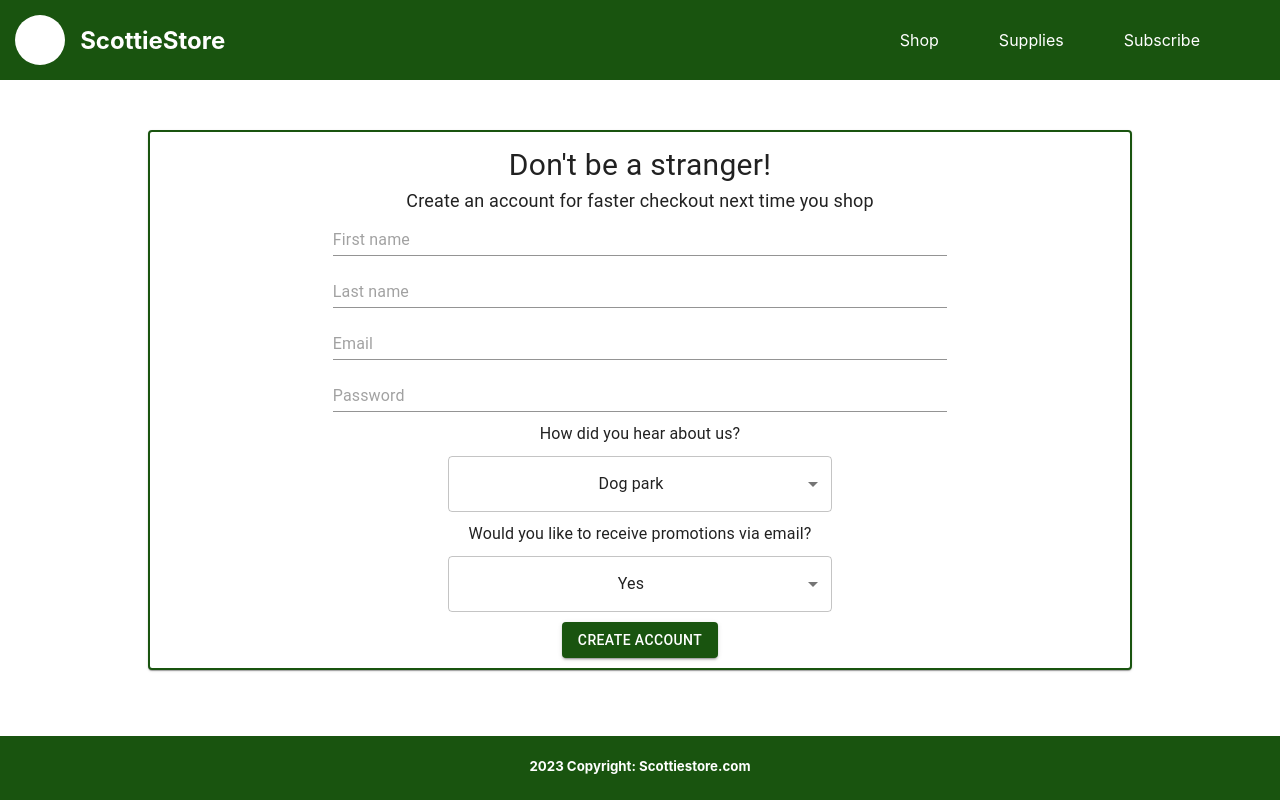
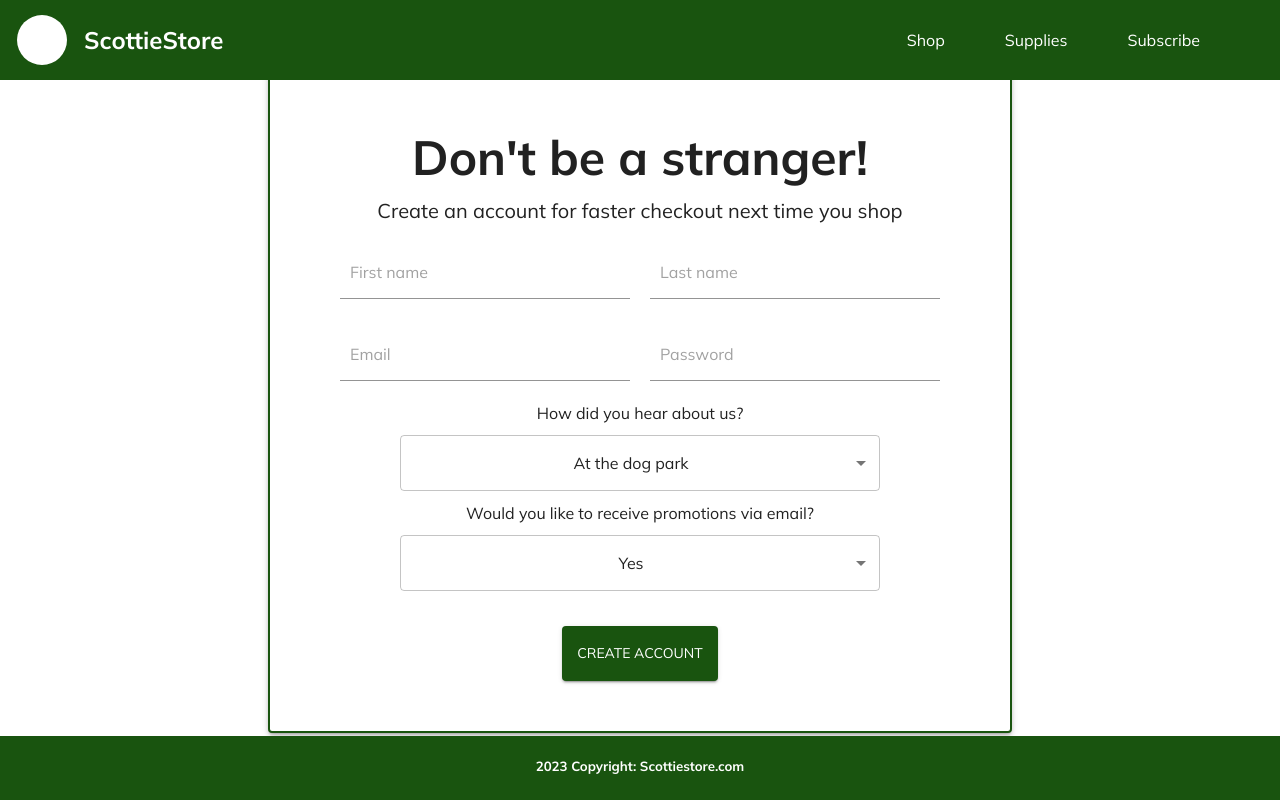
Before and after one commit to MagReda16/fullstack-project-sure, a React (Create React App) app in the folder intsureview_fe/: page / in a window 1280 px wide. Built offline with nearby package versions, Linux system fonts and the light colour scheme.

Commit message:
modify styles in submitmodal, subscribeform, add global font

```diff
--- a/intsureview_fe/public/index.html
+++ b/intsureview_fe/public/index.html
@@ -1,14 +1,15 @@
 <!DOCTYPE html>
 <html lang="en">
+
 <head>
   <meta charset="utf-8" />
+  <link rel="preconnect" href="https://fonts.googleapis.com">
+  <link rel="preconnect" href="https://fonts.gstatic.com" crossorigin>
+  <link href="https://fonts.googleapis.com/css2?family=Mulish:wght@400;700&display=swap" rel="stylesheet">
   <link rel="icon" href="%PUBLIC_URL%/favicon.ico" />
   <meta name="viewport" content="width=device-width, initial-scale=1" />
   <meta name="theme-color" content="#000000" />
-    <meta
-      name="description"
-      content="Web site created using create-react-app"
-    />
+  <meta name="description" content="Web site created using create-react-app" />
   <link rel="apple-touch-icon" href="%PUBLIC_URL%/logo192.png" />
   <!--
       manifest.json provides metadata used when your web app is installed on a
@@ -26,6 +27,7 @@
     -->
   <title>React App</title>
 </head>
+
 <body>
   <noscript>You need to enable JavaScript to run this app.</noscript>
   <div id="root"></div>
@@ -40,4 +42,5 @@
       To create a production bundle, use `npm run build` or `yarn build`.
     -->
 </body>
+
 </html>
--- a/intsureview_fe/src/App.css
+++ b/intsureview_fe/src/App.css
@@ -1,3 +1,5 @@
+@import url('https://fonts.googleapis.com/css2?family=Mulish:wght@400;700&display=swap');
+
 .App {
   display: flex;
   height: 100vh;
@@ -5,4 +7,5 @@
   justify-content: center;
   text-align: center;
   align-items: center;
+  font-family: 'Mulish', sans-serif;
 }
--- a/intsureview_fe/src/App.js
+++ b/intsureview_fe/src/App.js
@@ -1,15 +1,23 @@
-import './App.css';
+import { ThemeProvider } from '@mui/material/styles';
+import theme from './theme';
 import Header from './Header/Header'
 import Footer from './Footer/Footer'
 import SubscribeForm from './Form/SubscribeForm';
+import './App.css';
+
 
 function App() {
+
   return (
-    <div className="App">
-      <Header />
-      <SubscribeForm />
-      <Footer />
-    </div>
+    <ThemeProvider theme={theme}>
+      <div className="App">
+        <Header />
+
+        <SubscribeForm />
+
+        <Footer />
+      </div>
+    </ThemeProvider>
   );
 }
 
--- a/intsureview_fe/src/Form/FormStyles.js
+++ b/intsureview_fe/src/Form/FormStyles.js
@@ -4,33 +4,57 @@ export const formStyles = {
     flexDirection: 'column',
     justifyContent: 'center',
     alignItems: 'center',
-    padding: '10px',
+    width: '50%',
+    padding: '50px',
     border: '2px solid #19540F',
   },
   title: {
-    fontSize: '30px',
-  },
-  subtitle: {
-    fontSize: '18px',
+    fontWeight: '700',
+    padding: '10px'
   },
   formContent: {
     display: 'flex',
+    flexDirection: 'column',
+    width: '100%',
+  },
+  inputContainer: {
+    display: 'flex',
     flexDirection: 'row',
-    width: '80%',
+    justifyContent: 'space-between',
+    margin: '10px',
   },
   input: {
-    width: '80%',
+    width: '100%',
     margin: '10px',
+    ':after': { borderBottomColor: 'black' },
+    padding: '10px',
   },
   selects: {
-    width: '50%',
+    width: '75%',
     margin: '10px',
+    "&.MuiOutlinedInput-root": {
+      "&:hover fieldset": {
+        borderColor: "#000"
+      },
+      "&.Mui-focused fieldset": {
+        borderColor: "#000"
+      }
+    }
   },
   button: {
-    bgcolor: '#19540F',
+    backgroundColor: '#19540F',
+    marginTop: '25px',
+    padding: '15px',
     ':hover': {
-      bgcolor: '#CEDDCC',
-      color: '#000000',
+      backgroundColor: '#CEDDCC',
+      color: '#000',
     },
   },
+  errorTooltip: {
+    fontSize: '12px',
+    backgroundColor: "#fff",
+    padding: '10px',
+    color: "#000",
+    border: '1px solid black'
+  },
 };
--- a/intsureview_fe/src/Form/SubmitModal.js
+++ b/intsureview_fe/src/Form/SubmitModal.js
@@ -13,16 +13,17 @@ const SubmitModal = ({ isModalOpen, setIsModalOpen, modalContent }) => {
       onClose={handleClose}
     >
       <Box sx={submitModalStyles.container}>
-        {modalContent.icon}
-        <Typography variant="h3">
+        <Box sx={submitModalStyles.iconContainer}>
+          {modalContent.icon}
+        </Box>
+        <Typography variant='h2' sx={submitModalStyles.title}>
           {modalContent.title}
         </Typography>
-        <Typography>
+        <Typography variant='h5'>
           {modalContent.content}
         </Typography>
-
       </Box>
-    </Modal>
+    </Modal >
   );
 }
 
--- a/intsureview_fe/src/Form/SubmitModalStyles.js
+++ b/intsureview_fe/src/Form/SubmitModalStyles.js
@@ -8,15 +8,26 @@ export const submitModalStyles = {
     top: '50%',
     left: '50%',
     transform: 'translate(-50%, -50%)',
-    width: '30%',
+    width: '40%',
     height: '30%',
-    backgroundColor: 'background.paper',
+    backgroundColor: '#fff',
     border: '2px solid #000',
     borderRadius: '5px',
     boxShadow: 24,
-    padding: '30px'
+    padding: '50px',
+    textAlign: 'center',
+  },
+  iconContainer: {
+    display: 'flex',
+    justifyContent: 'center',
+    alignItems: 'center',
+    position: 'fixed',
+    top: 0,
+    width: '100%',
+    height: '20%',
+    backgroundColor: '#CEDDCC',
   },
   title: {
-    fontsize: '24px'
+    marginTop: '30px'
   }
 }
--- a/intsureview_fe/src/Form/SubscribeForm.js
+++ b/intsureview_fe/src/Form/SubscribeForm.js
@@ -1,7 +1,7 @@
 import React, { useState } from 'react';
+import { useForm, Controller } from "react-hook-form";
 import axios from 'axios'
-import { useForm, Controller } from "react-hook-form";
-import { Button, Input, Select, MenuItem, Box, Typography, Paper } from "@mui/material";
+import { Button, Input, Select, MenuItem, Box, Typography, Paper, Tooltip } from "@mui/material";
 import ErrorIcon from '@mui/icons-material/Error';
 import FavoriteBorderIcon from '@mui/icons-material/FavoriteBorder';
 import SubmitModal from './SubmitModal';
@@ -11,57 +11,58 @@ const SubscribeForm = () => {
   const [isModalOpen, setIsModalOpen] = useState(false);
   const [modalContent, setModalContent] = useState({ title: '', content: '', icon: '' });
 
-
-  const { register, control, handleSubmit, formState: { errors } } = useForm({
+  const { register, control, handleSubmit, reset, formState: { errors } } = useForm({
     defaultValues: {
       firstname: '',
       lastname: '',
       email: '',
       password: '',
       willReceivePromotions: true,
-      howDidYouHear: 'Dog park'
+      howDidYouHear: 'At the dog park'
     }
   });
+
+  const onSubmit = async (formData) => {
+    try {
+      await axios.post("http://localhost:8000/form/", formData);
+      setIsModalOpen(true)
+      setModalContent({
+        title: 'Thanks for joining!',
+        content: 'Your account has been created.',
+        icon: <FavoriteBorderIcon sx={{ fontSize: '50px' }} />
+      })
+      console.log(formData, 'Sent successfully')
+      reset();
+    } catch (error) {
+      if (error.response.status === 400) {
+        setIsModalOpen(true)
+        setModalContent({
+          title: 'Uh-Oh!',
+          content: 'Looks like something went wrong. Please check the info you entered and try again.',
+          icon: <ErrorIcon sx={{ fontSize: '50px' }} />
+        })
+      }
+    }
+  };
 
   const howDidYouHearOptions = [
     'Google',
     'Facebook',
     'Instagram',
     'Twitter',
-    'Dog park',
+    'At the dog park',
     'My dog told me',
     'Word of mouth (human)',
     'Unsure'
   ]
 
-  const onSubmit = async (data) => {
-    try {
-      await axios.post("http://localhost:8000/form/", data);
-      setIsModalOpen(true)
-      setModalContent({
-        title: 'Thanks for joining!',
-        content: 'Your account has been created.',
-        icon: <FavoriteBorderIcon sx={{ fontSize: '50px' }} />
-      })
-      console.log(data, 'Sent successfully')
-    } catch (error) {
-      if (error.response.status === 400) {
-        setIsModalOpen(true)
-        setModalContent({
-          title: 'Uh-Oh!',
-          content: 'Looks like something went wrong. Please try again.',
-          icon: <ErrorIcon sx={{ fontSize: '50px' }} />
-        })
-      }
-    }
-  };
-
   return (
-    <Paper elevation={1} sx={formStyles.container}>
-      <Typography sx={formStyles.title}>Don't be a stranger!</Typography>
-      <Typography sx={formStyles.subtitle}>Create an account for faster checkout next time you shop</Typography>
+    <Paper elevation={3} sx={formStyles.container}>
+      <Typography sx={formStyles.title} variant='h3'>Don't be a stranger!</Typography>
+      <Typography variant='h6'>Create an account for faster checkout next time you shop</Typography>
       <Box sx={formStyles.formContent}>
         <form onSubmit={handleSubmit(onSubmit)}>
+          <Box sx={formStyles.inputContainer}>
             <Controller
               name="firstname"
               control={control}
@@ -72,6 +73,8 @@ const SubscribeForm = () => {
               control={control}
               render={({ field }) => <Input {...field} placeholder="Last name" sx={formStyles.input} />}
             />
+          </Box>
+          <Box sx={formStyles.inputContainer}>
             <Controller
               name="email"
               control={control}
@@ -80,10 +83,27 @@ const SubscribeForm = () => {
             <Controller
               name="password"
               control={control}
-            render={({ field }) => <Input {...field} placeholder="Password" sx={formStyles.input} type='password'
-              {...register('password', { minLength: 8 })} />}
+              render={({ field }) => (
+                <Tooltip
+                  title={errors.password ? "Must be at least 8 characters" : ""}
+                  componentsProps={{
+                    tooltip: {
+                      sx: formStyles.errorTooltip,
+                    },
+                  }}
+                  placement='bottom-end'
+                  arrow>
+                  <Input
+                    {...field}
+                    placeholder="Password"
+                    sx={formStyles.input}
+                    type='password'
+                    {...register('password', { minLength: 8 })}
                   />
-          {errors.password && <Typography>Must be at least 8 characters</Typography>}
+                </Tooltip>
+              )}
+            />
+          </Box>
           <Controller
             name="howDidYouHear"
             control={control}
--- /dev/null
+++ b/intsureview_fe/src/theme.js
@@ -0,0 +1,9 @@
+import { createTheme } from '@mui/material/styles';
+const font = "'Mulish', 'sans-serif'";
+const theme = createTheme({
+  typography: {
+    fontFamily: font,
+  },
+});
+
+export default theme;
```
Lines whose indentation alone changed are shown as unchanged.
